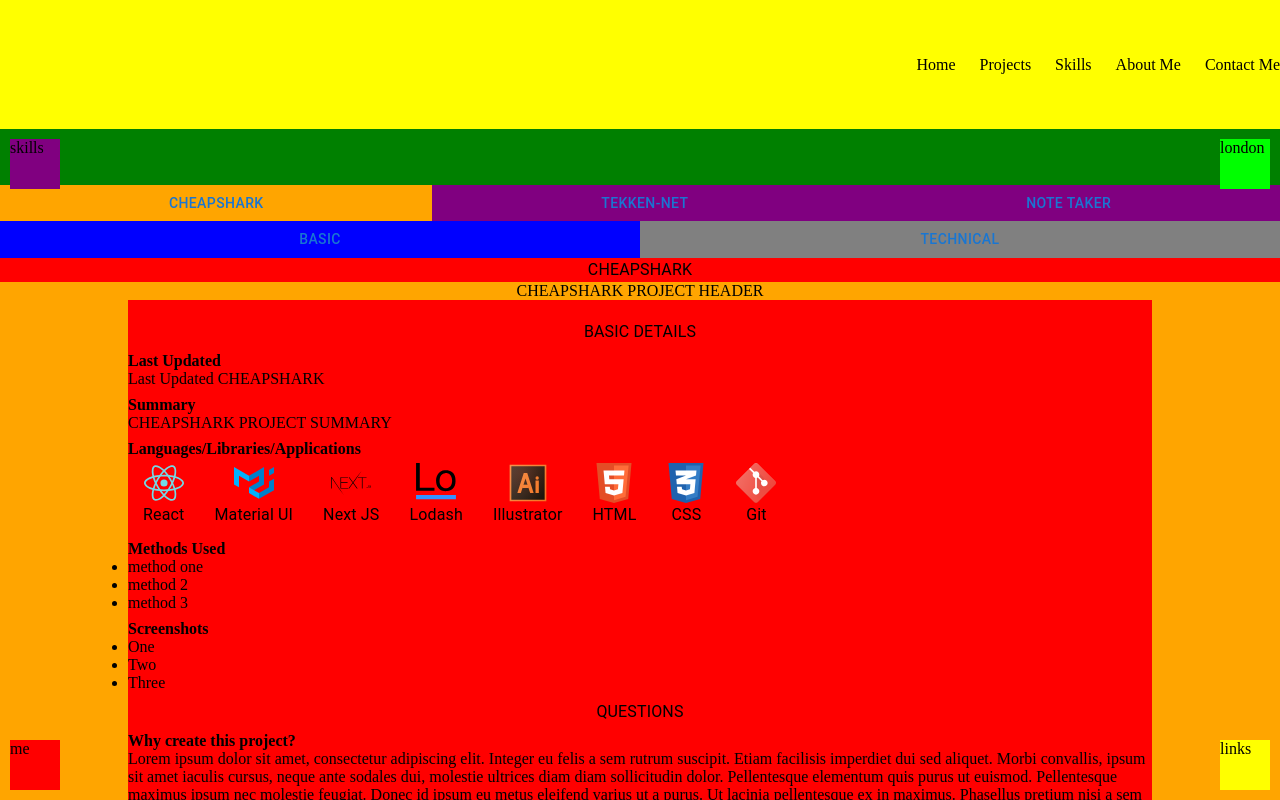
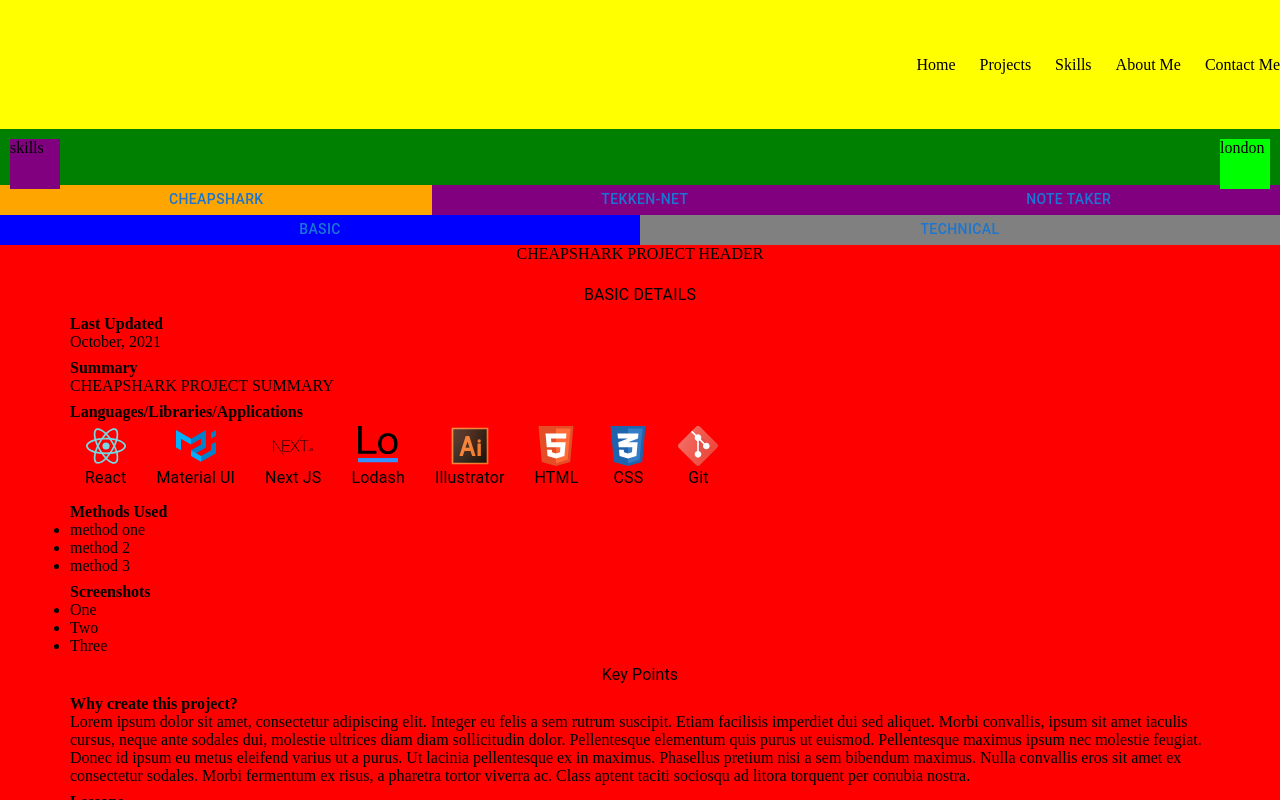
Before and after one commit to aiacuone/portfolio-v3, a Next.js app: page /projects in a window 1280 px wide. Shown: the top 800 px of the page. Built offline with nearby package versions, Linux system fonts and the light colour scheme.

Commit message:
layout changes to projects page

```diff
--- a/pages/_app.js
+++ b/pages/_app.js
@@ -48,10 +48,11 @@ function MyApp({ Component, pageProps }) {
     contactsArr,
     aboutMeObj,
     aboutMeArr,
-    headerHeightPortrait: 30,
+    headerHeightPortrait: 20,
     secondHeaderHeightPortrait: 50,
     headerHeightLandscape: 20,
     secondHeaderHeightLandscape: 25,
+    buttonsNormalHeight: '30px',
   }
 
   const state = {
--- a/pages/projects.js
+++ b/pages/projects.js
@@ -5,7 +5,6 @@ import { UserContext } from '../utils/UserContext'
 import Button from '@mui/material/Button'
 import Typography from '@mui/material/Typography'
 import { projectHeaders, projectSummaries } from '../components/'
-import { HowToRegOutlined } from '@mui/icons-material'
 import Image from 'next/image'
 import { skillsObj } from '../utils/skillsDetails'
 
@@ -18,7 +17,6 @@ export default function projects() {
     projectsObj,
     normalPageContainerDimensions: container,
     headerHeightPortrait,
-    secondHeaderHeightPortrait,
     headerHeightLandscape,
     secondHeaderHeightLandscape,
   } = vars
@@ -39,17 +37,21 @@ export default function projects() {
     detailButtons: {
       width: '100%',
       zIndex: 3,
-      height: '100%',
+      height: isPhoneLandscape ? '100%' : isPhonePortrait ? '40px' : '30px', //HEIGHT OF DETAIL BUTTONS
     },
     viewButton: {
-      height: '100%',
+      height: isPhoneLandscape ? '25px' : isPhonePortrait ? '100%' : '30px', //HEIGHT OF VIEW BUTTONS
       whiteSpace: 'nowrap',
       flexGrow: 1,
       background: 'white',
       overflow: 'hidden',
     },
 
-    projectButton: { flexGrow: 1, zIndex: 1 },
+    projectButton: {
+      flexGrow: 1,
+      zIndex: 1,
+      height: isPhoneLandscape ? '100%' : isPhonePortrait ? '40px' : '30px',
+    },
     viewButtonContainer: { flexWrap: 'nowrap' },
     detailContainer: {
       padding: 0,
@@ -70,18 +72,21 @@ export default function projects() {
     },
     detailsItem: {
       background: 'red',
-      width: isPhone ? '95%' : '80%',
-      padding: '20px 0',
+      width: '100%',
+      padding: isPhone ? '0 5px' : '0 70px',
     },
     text: {
       marginLeft: '15px', //PADDING OF TEXT FROM LEFT OF MAIN CONTAINER
     },
     langLib: {
-      padding: '5px 15px', //PADDING AROUND LANGUAGE/LIBRARY/APP SYMBOLS
+      padding: isPhone ? '5px 5px' : '5px 15px', //PADDING AROUND LANGUAGE/LIBRARY/APP SYMBOLS
+      minWidth: '65px',
     },
-    symbol: {
-      // background: 'blue',
+    symbol: {},
+    mainDetailsContainer: {
+      paddingTop: '20px', //PADDING BETWEEN PROJECT HEADER AND START OF MAIN CONTAINER TEXT
     },
+    paddingGap: { height: '30px' },
   })
 
   const classesRoot = useStylesRoot()
@@ -158,10 +163,6 @@ export default function projects() {
 
     const detailSelection = selections['projects'].details
 
-    const ProjectHeader = () => {
-      return projectHeaders[projectObj.internalName]
-    }
-
     const ProjectSummary = () => {
       return projectSummaries[projectObj.internalName]
     }
@@ -173,7 +174,7 @@ export default function projects() {
       return (
         <Grid
           container
-          spacing={1}
+          spacing={1} //SPACING BETWEEN ITEMS OF MAIN CONTAINER
           className={classesRoot.mainDetailsContainer}
           direction="column">
           <Grid item>
@@ -204,13 +205,6 @@ export default function projects() {
               <Grid item>
                 <h4>Languages/Libraries/Applications</h4>
               </Grid>
-              {/* <Grid item className={classesRoot.text}>
-                <ul>
-                  {langLib.map((area) => {
-                    return <li>{area}</li>
-                  })}
-                </ul>
-              </Grid> */}
               <Grid container>
                 {langLib.map((item) => {
                   return (
@@ -223,15 +217,14 @@ export default function projects() {
                         <Image
                           src={`/images/skills/${item}.svg`}
                           layout="fixed"
-                          height={40}
-                          width={40}
+                          height={isPhone ? 30 : 40}
+                          width={isPhone ? 30 : 40}
                         />
                         <Typography textAlign="center">
                           {skillsObj[item].name}
                         </Typography>
                       </Grid>
                     </Grid>
-                    // <p>{item}</p>
                   )
                 })}
               </Grid>
@@ -267,7 +260,7 @@ export default function projects() {
           </Grid>
 
           <Grid item>
-            <Typography textAlign="center">QUESTIONS</Typography>
+            <Typography textAlign="center">Key Points</Typography>
           </Grid>
           <Grid item>
             <Grid container direction="column">
@@ -282,7 +275,7 @@ export default function projects() {
           <Grid item>
             <Grid container direction="column">
               <Grid item>
-                <h4>What was learnt?</h4>
+                <h4>Lessons</h4>
               </Grid>
               <Grid item className={classesRoot.text}>
                 <p>{learn}</p>
@@ -396,7 +389,9 @@ export default function projects() {
           spacing={1}
           className={classesRoot.mainDetailsContainer}
           direction="column">
-          <Typography textAlign="center">TECHNICAL DETAILS</Typography>
+          <Grid item>
+            <Typography textAlign="center">TECHNICAL DETAILS</Typography>
+          </Grid>
           <Grid item>
             <Grid container direction="column">
               <Grid item>
@@ -449,7 +444,7 @@ export default function projects() {
             </Grid>
           )}
           <Grid item>
-            <Typography textAlign="center">QUESTIONS</Typography>
+            <Typography textAlign="center">Questions</Typography>
           </Grid>
           <Grid item>
             <Grid container direction="column">
@@ -493,16 +488,13 @@ export default function projects() {
         direction="column"
         className={classesRoot.mainDetails}
         alignItems="center">
-        <ProjectHeader />
         <Grid item className={classesRoot.detailsItem}>
+          <ProjectHeader />
           {detailSelection === 0 ? <BasicDetails /> : <TechnicalDetails />}
+          <Grid container className={classesRoot.paddingGap} />
         </Grid>
       </Grid>
     )
-  }
-
-  const HeaderText = () => {
-    return <Typography>{projectName.toUpperCase()}</Typography>
   }
 
   const Landscape = () => {
@@ -511,7 +503,7 @@ export default function projects() {
         display: 'grid',
         height: '100%',
         width: '100%',
-        gridTemplateRows: `${headerHeightLandscape}px ${secondHeaderHeightLandscape}px repeat(8,1fr)`,
+        gridTemplateRows: `${headerHeightLandscape}px ${secondHeaderHeightLandscape}px repeat(7,1fr) auto`,
         gridTemplateColumns: `120px repeat(8,1fr) ${
           hamburger.width + hamburger.padding * 2
         }px`, //WIDTH OF BUTTONS CONTAINER
@@ -523,9 +515,8 @@ export default function projects() {
       },
 
       header: { gridArea: '1/2/2/10', background: 'red' },
-      projectHeader: { gridArea: '2/2/3/10', background: 'orange' },
       mainContainer: {
-        gridArea: '3/2/10/10',
+        gridArea: '2/2/10/10',
         background: 'grey',
         marginRight: `${hamburger.width + hamburger.padding}px`,
       },
@@ -559,13 +550,6 @@ export default function projects() {
           PROJECTS
         </Grid>
         <Grid
-          className={classes.projectHeader}
-          container
-          justifyContent="center"
-          alignItems="center">
-          <HeaderText />
-        </Grid>
-        <Grid
           className={classes.mainContainer}
           container
           justifyContent="center"
@@ -584,6 +568,10 @@ export default function projects() {
     )
   }
 
+  const ProjectHeader = () => {
+    return projectHeaders[projectObj.internalName]
+  }
+
   const Portrait = () => {
     const useStyles = makeStyles({
       root: {
@@ -591,13 +579,12 @@ export default function projects() {
         height: '100%',
         width: '100%',
         gridTemplateColumns: 'repeat(10,1fr)',
-        gridTemplateRows: `${headerHeightPortrait}px ${secondHeaderHeightPortrait}px repeat(10,1fr) 45px 45px 45px ${
+        gridTemplateRows: `${headerHeightPortrait}px repeat(12,1fr)  auto auto ${
           hamburger.padding * 2 + hamburger.height
         }px`,
       },
       header: { gridArea: '1/1/2/11' },
-      projectHeader: { gridArea: '2/1/3/11', background: 'orange' },
-      mainContainer: { gridArea: '3/1/14/11', background: 'grey' },
+      mainContainer: { gridArea: '2/1/14/11', background: 'grey' },
       projectButtons: {
         gridArea: '14/1/15/11',
         background: 'yellow',
@@ -647,13 +634,6 @@ export default function projects() {
         </Grid>
         <Grid className={classes.detailsButtons} container>
           <DetailButtons />
-        </Grid>
-        <Grid
-          className={classes.projectHeader}
-          container
-          justifyContent="center"
-          alignItems="center">
-          <HeaderText />
         </Grid>
         <Grid
           className={classes.mainContainer}
@@ -709,15 +689,11 @@ export default function projects() {
         gridTemplateColumns: 'repeat(10,1fr)',
         gridTemplateRows: 'auto auto auto repeat(6,1fr) auto',
       },
-      detailsButton: { color: 'black', background: 'white', flexGrow: 1 },
-      headerContainer: {
-        gridArea: '1/1/2/11',
-        background: 'red',
-      },
+      detailsButton: { color: 'black', flexGrow: 1 },
+      projectButtonContainer: { gridArea: '1/1/2/11', background: 'purple' },
       detailsButtonContainer: { gridArea: '2/1/3/11', background: 'grey' },
-      projectButtonContainer: { gridArea: '3/1/4/11', background: 'purple' },
       mainContainer: {
-        gridArea: '4/1/10/11',
+        gridArea: '3/1/10/11',
         background: 'orange',
       },
       viewButtonsContainer: {
@@ -747,12 +723,6 @@ export default function projects() {
           </Grid>
           <Grid
             container
-            className={classes.headerContainer}
-            justifyContent="center">
-            <HeaderText />
-          </Grid>
-          <Grid
-            container
             className={classes.mainContainer}
             justifyContent="center"
             alignItems="center">
--- a/utils/projectsDetails.js
+++ b/utils/projectsDetails.js
@@ -30,7 +30,7 @@ export const projectsObj = {
     internalName: 'cheapshark',
     details: {
       basic: {
-        lastUpdated: 'Last Updated CHEAPSHARK',
+        lastUpdated: 'October, 2021',
         langLib: [
           'react',
           'material',
```
